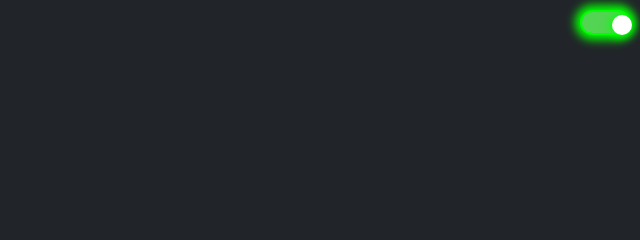
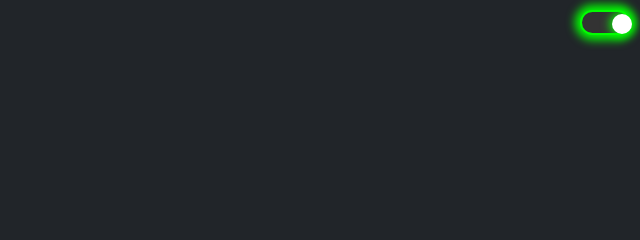
Before and after one commit to sarasmorais/troca-de-tema, a plain HTML site: page index.html in a window 1280 px wide. Both pictures are taken after a click on the label 1245 px from the left and 22 px from the top of the page. Shown: the top 240 px of the page, 640-1280 px from the left. Drawn offline with Linux system fonts and the light colour scheme.

Commit message:
ajustando a bolinha

```diff
--- a/css/toggle.css
+++ b/css/toggle.css
@@ -26,14 +26,14 @@
     background-color: #ffffff;
     border-radius: 50%;
     position: absolute;
-    top: 2.5px;
+    top: 2.2px;
     left: 5px;
     transition: transform 0.3s ease;
     animation: slideOff 0.3s ease;
 }
 
 #theme-toggle:checked + .theme-toggle-container .toggle-label {
-    background-color: #53d453;
+    background-color: #333;
     border: 2px solid #00ff00;
     box-shadow: 0 0 10px 5px #00ff00;
 }
```
